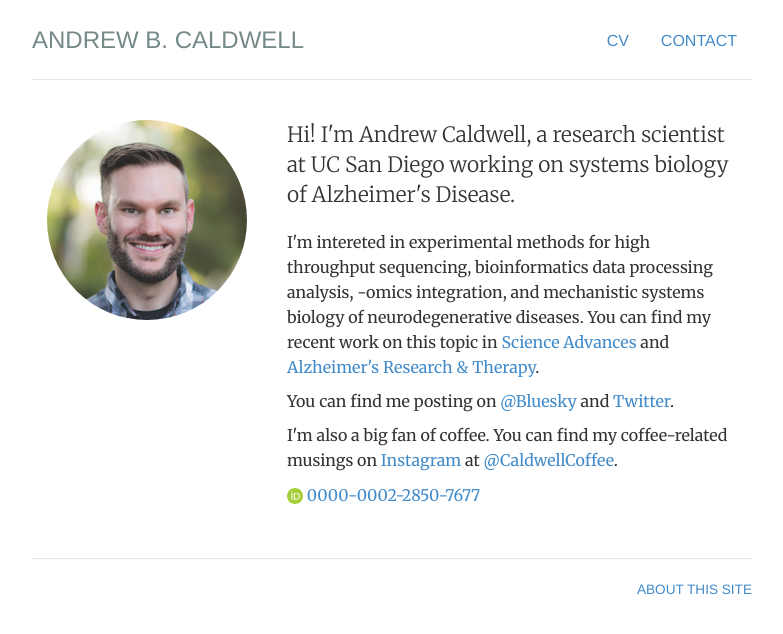
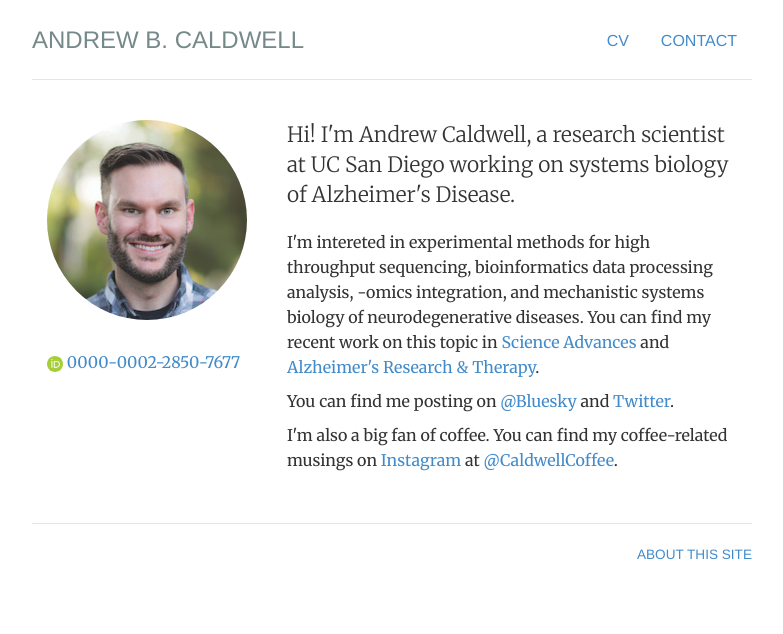
Before and after one commit to andrewbcaldwell/andrewbcaldwell.github.io, a Jekyll site: the page built from index.html, in a window 1280 px wide. Shown: the top 634 px of the page, without its empty margins (248-1031 px from the left). Built offline with Jekyll 4.4.1, drawn with Linux system fonts in a browser that asks for light colours.

Commit message:
Update index.html
moving ORCID ID

```diff
--- a/index.html
+++ b/index.html
@@ -10,16 +10,16 @@ description: Andrew B. Caldwell is a research scientist at UC San Diego.
 <div class="row marketing">
     <div class="col-sm-4">
         <img  class="img-circle avatar" alt="Andrew B. Caldwell" src="img/AndrewBCaldwell.png">
+        <p><a href="https://orcid.org/0000-0002-2850-7677" aria-label="View ORCID record">
+        <img src="/img/ORCID_iD_icon-vector.svg" alt="ORCID iD" width="16" height="16"/>
+        0000-0002-2850-7677
+    </a></p>
             </div>
     <div itemscope itemtype="http://data-vocabulary.org/Person" class="col-sm-8">
     <p class="lead">Hi! I'm <span itemprop="name">Andrew Caldwell</span>, a <span itemprop="title">research scientist</span> at UC San Diego working on systems biology of Alzheimer's Disease.</p>
     <p>I'm intereted in <span itemprop="research">experimental methods for high throughput sequencing</span>, <span itemprop="research">bioinformatics data processing analysis</span>, <span itemprop="research">-omics integration</span>, and <span itemprop="research">mechanistic systems biology of neurodegenerative diseases</span>. You can find my recent work on this topic in <a href="https://advances.sciencemag.org/content/6/46/eaba5933">Science Advances</a> and <a href=" https://doi.org/10.1186/s13195-024-01659-6">Alzheimer's Research & Therapy</a>.</p>
     <p></p>You can find me posting on <a href="https://bsky.app/profile/andrewbcaldwell.bsky.social">@Bluesky</a> and <a href="https://www.twitter.com/andrewbcaldwell">Twitter</a>.</p>
     <p>I'm also a big fan of coffee. You can find my coffee-related musings on <a href="https://www.instagram.com/caldwellcoffee">Instagram</a> at <a href="https://www.instagram.com/caldwellcoffee">@CaldwellCoffee</a>.</p>
-    <p><a href="https://orcid.org/0000-0002-2850-7677" aria-label="View ORCID record">
-        <img src="/img/ORCID_iD_icon-vector.svg" alt="ORCID iD" width="16" height="16"/>
-        0000-0002-2850-7677
-    </a></p>
     </div>
 </div>
 <!-- </div> -->
```
